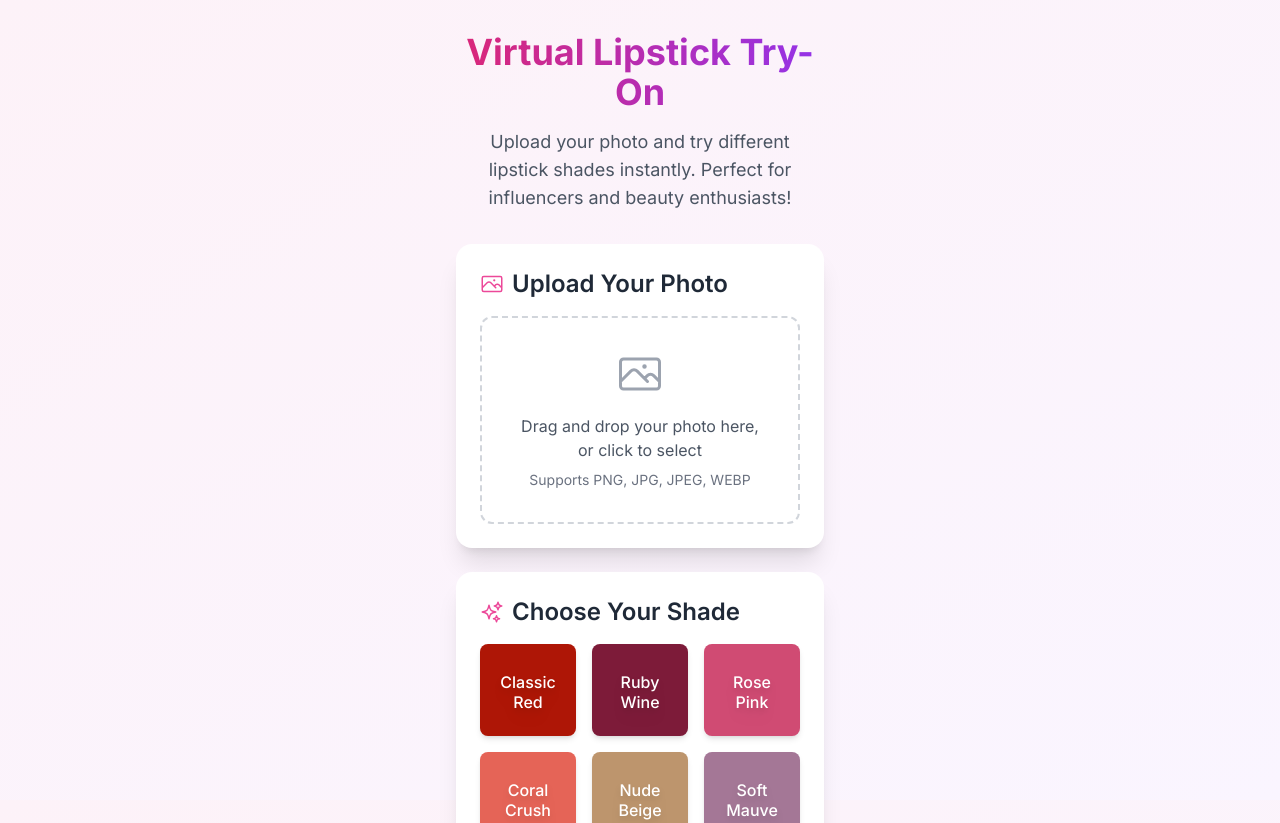
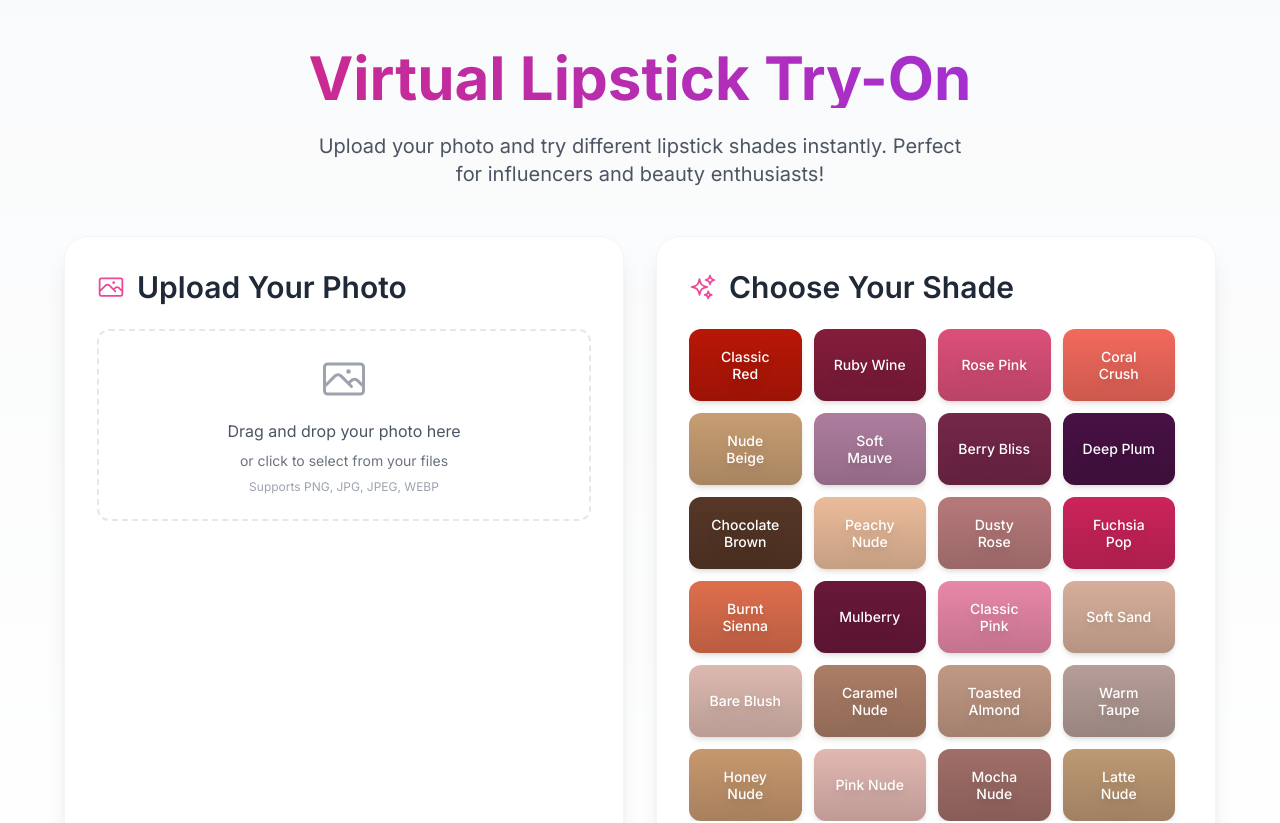
Before and after one commit to Param-Harrison/lipstick, a Next.js app: page / in a window 1280 px wide. Shown: the top 823 px of the page. Built offline with nearby package versions, Linux system fonts and the light colour scheme.

Commit message:
feat: layout glitches

```diff
--- a/src/app/page.tsx
+++ b/src/app/page.tsx
@@ -26,28 +26,29 @@ export default function Home() {
   const [isProcessing, setIsProcessing] = useState(false);
 
   return (
-    <main className="flex-1 w-full max-w-[400px] mx-auto px-4 py-8 flex flex-col items-center">
+    <main className="min-h-screen w-full bg-gradient-to-b from-gray-50 to-white">
+      <div className="max-w-7xl mx-auto px-4 sm:px-6 lg:px-8 py-12">
         <motion.div
           initial={{ opacity: 0, y: 20 }}
           animate={{ opacity: 1, y: 0 }}
-        className="text-center mb-8"
+          className="text-center mb-12"
         >
-        <h1 className="text-4xl font-bold bg-gradient-to-r from-pink-600 to-purple-600 text-transparent bg-clip-text mb-4">
+          <h1 className="text-4xl sm:text-5xl md:text-6xl font-bold bg-gradient-to-r from-pink-600 to-purple-600 text-transparent bg-clip-text mb-6">
             Virtual Lipstick Try-On
           </h1>
-        <p className="text-lg text-gray-600 max-w-xs mx-auto">
+          <p className="text-lg sm:text-xl text-gray-600 max-w-2xl mx-auto leading-relaxed">
             Upload your photo and try different lipstick shades instantly. Perfect for influencers and beauty enthusiasts!
           </p>
         </motion.div>
 
-      <div className="flex flex-col gap-6 w-full">
+        <div className="grid grid-cols-1 lg:grid-cols-2 gap-8 max-w-6xl mx-auto">
           <motion.div
             initial={{ opacity: 0, y: 10 }}
             animate={{ opacity: 1, y: 0 }}
-          className="bg-white rounded-2xl shadow-xl p-6 hover:shadow-2xl transition-shadow duration-300"
+            className="bg-white rounded-3xl shadow-xl p-6 sm:p-8 hover:shadow-2xl transition-all duration-300 border border-gray-100"
           >
-          <h2 className="text-2xl font-semibold mb-4 flex items-center gap-2 text-gray-800">
-            <PhotoIcon className="w-6 h-6 text-pink-500" />
+            <h2 className="text-2xl sm:text-3xl font-semibold mb-6 flex items-center gap-3 text-gray-800">
+              <PhotoIcon className="w-7 h-7 text-pink-500" />
               Upload Your Photo
             </h2>
             <ImageUploader onImageSelect={setSelectedImage} />
@@ -56,10 +57,10 @@ export default function Home() {
           <motion.div
             initial={{ opacity: 0, y: 10 }}
             animate={{ opacity: 1, y: 0 }}
-          className="bg-white rounded-2xl shadow-xl p-6 hover:shadow-2xl transition-shadow duration-300"
+            className="bg-white rounded-3xl shadow-xl p-6 sm:p-8 hover:shadow-2xl transition-all duration-300 border border-gray-100"
           >
-          <h2 className="text-2xl font-semibold mb-4 flex items-center gap-2 text-gray-800">
-            <SparklesIcon className="w-6 h-6 text-pink-500" />
+            <h2 className="text-2xl sm:text-3xl font-semibold mb-6 flex items-center gap-3 text-gray-800">
+              <SparklesIcon className="w-7 h-7 text-pink-500" />
               Choose Your Shade
             </h2>
             <ColorPicker
@@ -74,16 +75,19 @@ export default function Home() {
           <motion.div
             initial={{ opacity: 0, y: 20 }}
             animate={{ opacity: 1, y: 0 }}
-          className="mt-8 w-full flex justify-center"
+            className="mt-12 w-full flex justify-center"
           >
+            <div className="w-full max-w-4xl">
               <LipstickPreview
                 image={selectedImage}
                 color={selectedColor}
                 isProcessing={isProcessing}
                 setIsProcessing={setIsProcessing}
               />
+            </div>
           </motion.div>
         )}
+      </div>
     </main>
   );
 }
--- a/src/components/ColorPicker.tsx
+++ b/src/components/ColorPicker.tsx
@@ -8,6 +8,7 @@ interface Color {
 }
 
 interface ColorPickerProps {
+  colors: Color[];
   selectedColor: Color;
   onColorSelect: (color: Color) => void;
 }
@@ -43,27 +44,33 @@ const lipstickColors: Color[] = [
 
 export default function ColorPicker({ selectedColor, onColorSelect }: ColorPickerProps) {
   return (
-    <div className="grid grid-cols-2 sm:grid-cols-3 gap-4">
+    <div className="overflow-y-auto pr-2">
+      <div className="grid grid-cols-2 sm:grid-cols-3 md:grid-cols-4 gap-3">
         {lipstickColors.map((color) => (
           <motion.button
             key={color.hex}
-          whileHover={{ scale: 1.05 }}
-          whileTap={{ scale: 0.95 }}
-          className={`relative rounded-lg p-4 transition-all flex flex-col items-center justify-center min-h-[64px] min-w-[64px] shadow-md
+            whileHover={{ scale: 1.02 }}
+            whileTap={{ scale: 0.98 }}
+            className={`relative rounded-xl p-3 transition-all flex flex-col items-center justify-center min-h-[72px] shadow-md
               ${selectedColor.hex === color.hex
-              ? 'ring-2 ring-pink-500 ring-offset-2'
+                ? 'ring-2 ring-pink-500 ring-offset-2 shadow-pink-100'
                 : 'hover:ring-2 hover:ring-pink-300 hover:ring-offset-2'}
             `}
             onClick={() => onColorSelect(color)}
             style={{ backgroundColor: color.hex }}
           >
-          <div className="absolute inset-0 bg-black/10 rounded-lg" />
-          <span className="relative text-white font-medium drop-shadow-lg text-base px-2 py-1 mt-2 mb-1 text-center flex flex-col items-center justify-center leading-tight min-h-[2.5em]">
-            {color.name.split(' ').slice(0, 2).join(' ')}<br />
+            <div className="absolute inset-0 bg-gradient-to-b from-black/5 to-black/20 rounded-xl" />
+            <span className="relative text-white font-medium drop-shadow-lg text-sm px-2 py-1 text-center flex flex-col items-center justify-center leading-tight">
+              {color.name.split(' ').slice(0, 2).join(' ')}
+              {color.name.split(' ').length > 2 && (
+                <span className="text-xs opacity-90">
                   {color.name.split(' ').slice(2).join(' ')}
+                </span>
+              )}
             </span>
           </motion.button>
         ))}
       </div>
+    </div>
   );
 }
--- a/src/components/ImageUploader.tsx
+++ b/src/components/ImageUploader.tsx
@@ -2,7 +2,6 @@
 
 import { useCallback } from 'react';
 import { useDropzone } from 'react-dropzone';
-import { motion } from 'framer-motion';
 import { PhotoIcon } from '@heroicons/react/24/outline';
 
 interface ImageUploaderProps {
@@ -34,23 +33,25 @@ export default function ImageUploader({ onImageSelect }: ImageUploaderProps) {
   });
 
   return (
-    <motion.div
-      whileHover={{ scale: 1.02 }}
-      whileTap={{ scale: 0.98 }}
-      className={`border-2 border-dashed rounded-xl p-8 text-center cursor-pointer transition-colors
-        ${isDragActive ? 'border-pink-500 bg-pink-50' : 'border-gray-300 hover:border-pink-400'}`}
+    <div
       {...getRootProps()}
+      className={`flex-1 flex flex-col items-center justify-center border-2 border-dashed rounded-xl p-6 text-center cursor-pointer transition-all duration-300
+        ${isDragActive
+          ? 'border-pink-500 bg-pink-50/50'
+          : 'border-gray-200 hover:border-pink-400 hover:bg-gray-50/50'
+        }`}
     >
       <input {...getInputProps()} />
       <PhotoIcon className="w-12 h-12 mx-auto mb-4 text-gray-400" />
       {isDragActive ? (
         <p className="text-pink-600 font-medium">Drop your photo here...</p>
       ) : (
-        <div>
-          <p className="text-gray-600 mb-2">Drag and drop your photo here, or click to select</p>
-          <p className="text-sm text-gray-500">Supports PNG, JPG, JPEG, WEBP</p>
+        <div className="space-y-2">
+          <p className="text-gray-600">Drag and drop your photo here</p>
+          <p className="text-sm text-gray-500">or click to select from your files</p>
+          <p className="text-xs text-gray-400 mt-2">Supports PNG, JPG, JPEG, WEBP</p>
         </div>
       )}
-    </motion.div>
+    </div>
   );
 }
--- a/src/components/LipstickPreview.tsx
+++ b/src/components/LipstickPreview.tsx
@@ -154,30 +154,6 @@ export default function LipstickPreview({
               ctx.fillRect(0, minY, canvas.width, maxY - minY);
               ctx.globalCompositeOperation = 'source-over';
 
-              // Only draw gloss if lips are closed (gap between upper/lower inner lip is small)
-              // Use points 13 (upper inner) and 14 (lower inner) for vertical gap
-              // const upperInner = landmarks[13];
-              // const lowerInner = landmarks[14];
-              // const lipGap = Math.abs((upperInner.y - lowerInner.y) * canvas.height);
-              // if (lipGap < canvas.height * 0.04) { // threshold: adjust as needed
-              //   ctx.save();
-              //   ctx.globalAlpha = 0.18;
-              //   ctx.beginPath();
-              //   // Center gloss on lower lip (outerLip[16] is usually center bottom)
-              //   const glossCenter = outerLip[16];
-              //   ctx.ellipse(
-              //     glossCenter.x * canvas.width,
-              //     glossCenter.y * canvas.height,
-              //     canvas.width * 0.06,
-              //     canvas.height * 0.018,
-              //     0,
-              //     0,
-              //     2 * Math.PI
-              //   );
-              //   ctx.fillStyle = '#fff';
-              //   ctx.fill();
-              //   ctx.restore();
-              // }
 
               ctx.restore();
             }
@@ -206,19 +182,49 @@ export default function LipstickPreview({
   return (
     <div className="relative flex justify-center">
       <motion.div
-        initial={{ opacity: 0 }}
-        animate={{ opacity: 1 }}
-        className="relative rounded-xl overflow-hidden shadow-2xl w-full max-w-[350px] mx-auto"
+        initial={{ opacity: 0, scale: 0.95 }}
+        animate={{ opacity: 1, scale: 1 }}
+        transition={{ duration: 0.3 }}
+        className="relative rounded-2xl overflow-hidden shadow-2xl w-full max-w-[500px] mx-auto bg-white"
       >
         <canvas
           ref={canvasRef}
-          className="w-full h-auto max-w-[350px] mx-auto block"
+          className="w-full h-auto block"
         />
         {isProcessing && (
-          <div className="absolute inset-0 bg-black/50 flex items-center justify-center">
-            <div className="text-white text-lg font-medium">Processing...</div>
+          <motion.div
+            initial={{ opacity: 0 }}
+            animate={{ opacity: 1 }}
+            exit={{ opacity: 0 }}
+            className="absolute inset-0 bg-black/40 backdrop-blur-sm flex items-center justify-center"
+          >
+            <div className="flex flex-col items-center gap-4">
+              <div className="w-12 h-12 border-4 border-pink-500 border-t-transparent rounded-full animate-spin" />
+              <div className="text-white text-lg font-medium">Processing your photo...</div>
+              <p className="text-white/80 text-sm">Applying lipstick color: {color.name}</p>
+            </div>
+          </motion.div>
+        )}
+
+        <motion.div
+          initial={{ opacity: 0, y: 10 }}
+          animate={{ opacity: 1, y: 0 }}
+          transition={{ delay: 0.2 }}
+          className="absolute bottom-0 left-0 right-0 p-4 bg-gradient-to-t from-black/60 to-transparent"
+        >
+          <div className="flex items-center justify-between">
+            <div className="flex items-center gap-2">
+              <div
+                className="w-6 h-6 rounded-full shadow-md"
+                style={{ backgroundColor: color.hex }}
+              />
+              <span className="text-white font-medium">{color.name}</span>
+            </div>
+            <div className="text-white/80 text-sm">
+              Try another shade above
+            </div>
           </div>
-        )}
+        </motion.div>
       </motion.div>
     </div>
   );
```
Lines whose indentation alone changed are shown as unchanged.
